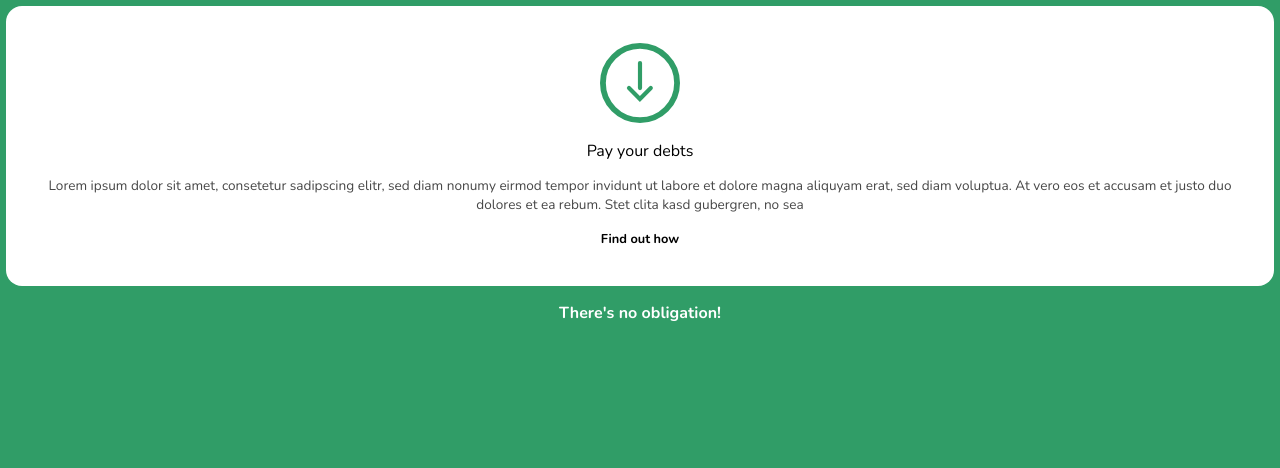
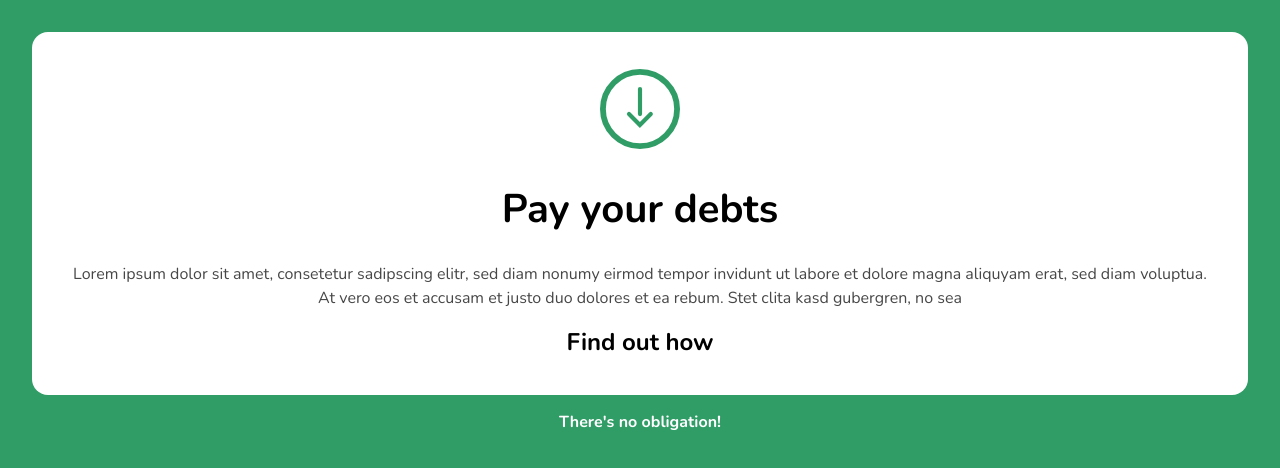
Before and after one commit to LukeMurchison/mod-4-chall, a plain HTML site: page chall 4/solution/index.html in a window 1280 px wide. Drawn offline with nearby package versions, Linux system fonts and the light colour scheme.

Commit message:
chall 4 done

```diff
--- a/chall 4/solution/style.css
+++ b/chall 4/solution/style.css
@@ -58,7 +58,7 @@ a {
 */
 
 body {
-    padding: auto;
+    padding: 2em;
 }
 
 svg {
@@ -66,17 +66,18 @@ svg {
 }
 
 h1 {
-    font-size: auto;
-    font-weight: auto;
+    font-size: 2.5em;
+    font-weight: bold;
 }
 
 .card p {
-    font-size: auto;
-    line-height: auto;
+    font-size: 1em;
+    line-height: 1.5em;
     color: auto;
 }
 
 a {
+    font-size: 1.5em;
     background: auto;
     padding: auto;
     margin-top: auto;
```
